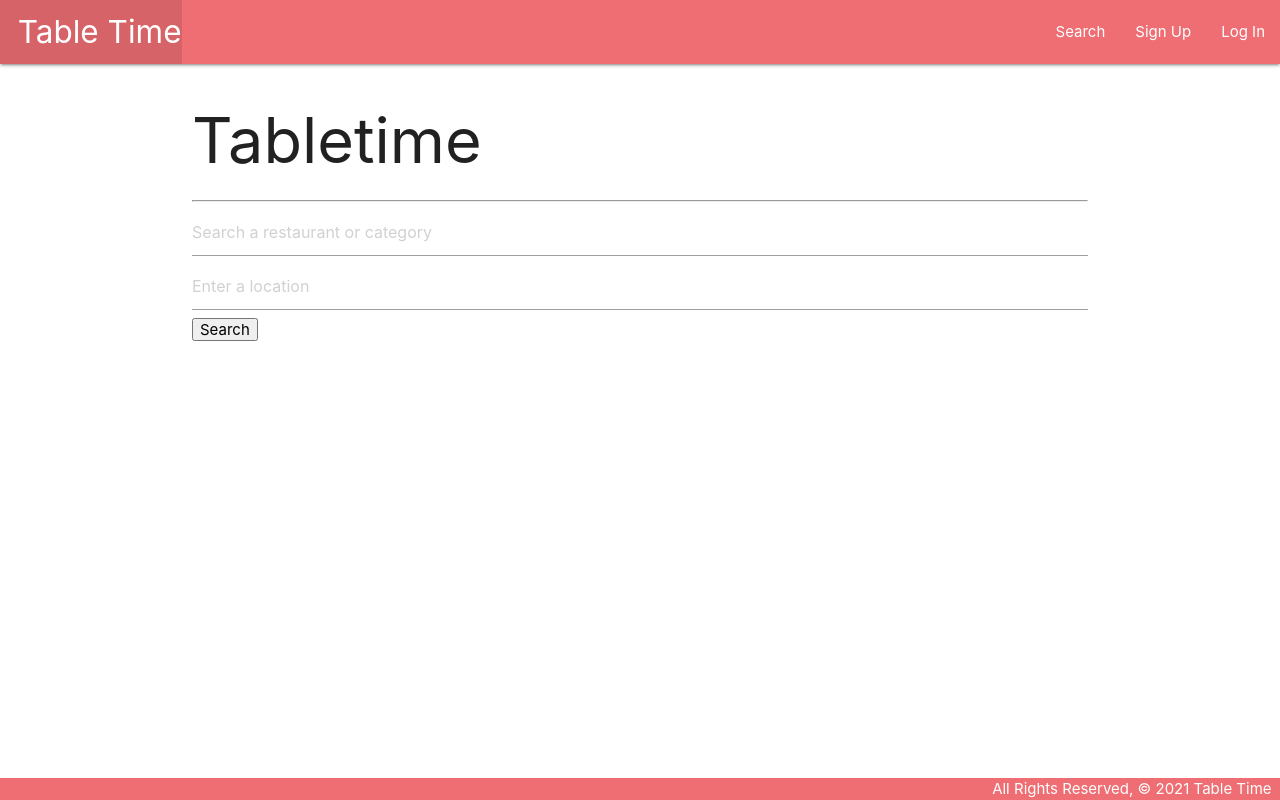
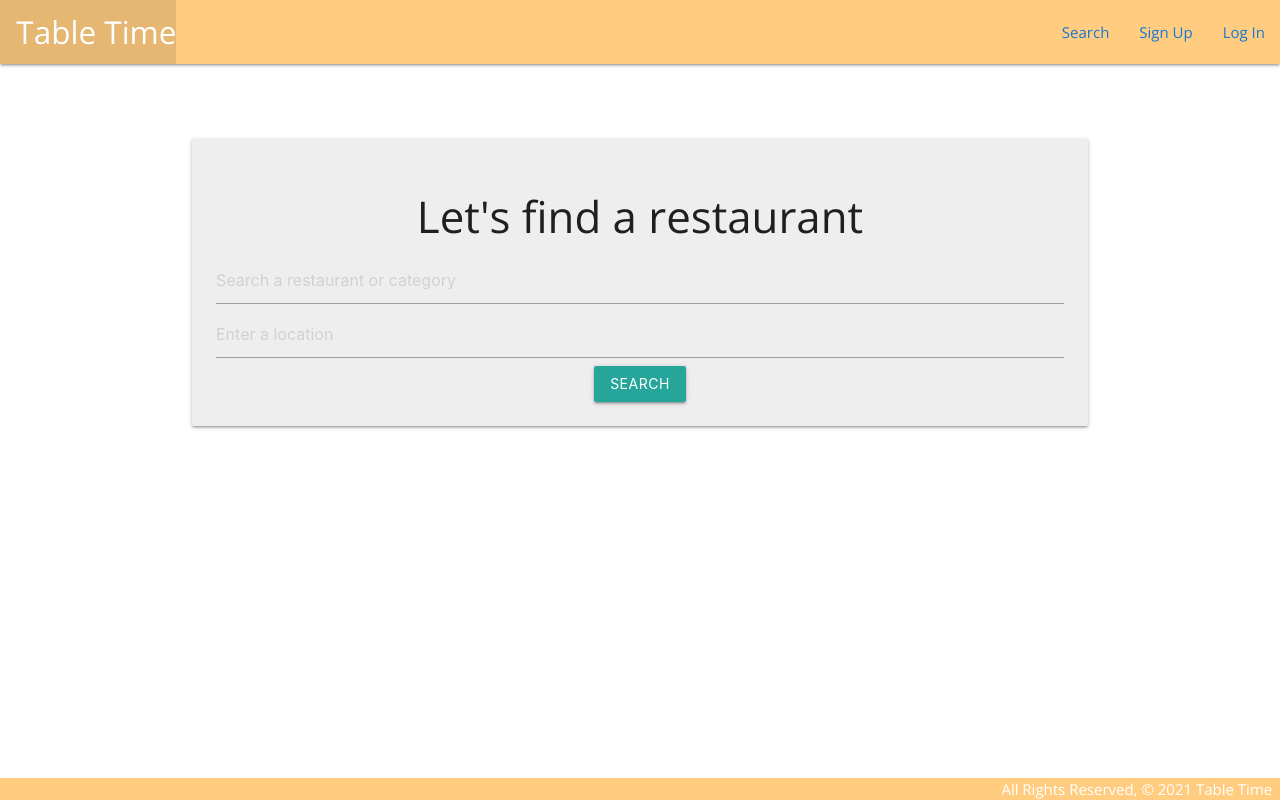
Before and after one commit to Abhibgit/Project3-TableTime, a Django app: page / in a window 1280 px wide. Run offline with Django 3.2, Linux system fonts and the light colour scheme.

Commit message:
adding styling pt1

```diff
--- a/tabletime/main_app/static/css/style.css
+++ b/tabletime/main_app/static/css/style.css
@@ -1,3 +1,7 @@
+* {
+  font-family: "Open Sans", sans-serif;
+}
+
 body {
   display: flex;
   min-height: 100vh;
@@ -13,14 +17,6 @@ footer.page-footer {
   text-align: right;
 }
 
-#profileImage {
-  width: 150px;
-  height: 150px;
-  border-radius: 50%;
-  background: #512da8;
-  font-size: 35px;
-  color: #fff;
-  text-align: center;
-  line-height: 150px;
-  margin: 20px 0;
+.hours {
+  text-decoration: underline;
 }
--- a/tabletime/main_app/templates/base.html
+++ b/tabletime/main_app/templates/base.html
@@ -16,33 +16,40 @@
       href="{% static 'css/style.css' %}"
     />
     <script src="https://cdnjs.cloudflare.com/ajax/libs/materialize/1.0.0/js/materialize.min.js"></script>
+    <link rel="preconnect" href="https://fonts.googleapis.com" />
+    <link rel="preconnect" href="https://fonts.gstatic.com" crossorigin />
+    <link
+      href="https://fonts.googleapis.com/css2?family=Open+Sans:wght@332&display=swap"
+      rel="stylesheet"
+    />
   </head>
   <body>
     <header class="navbar-fixed">
       <nav>
-        <div class="nav-wrapper">
+        <div class="nav-wrapper orange lighten-3">
           <ul>
             <li>
               <a href="/" class="left brand-logo">&nbsp;&nbsp;Table Time</a>
             </li>
           </ul>
           <ul class="right">
-            <li><a href="{% url 'home'%}">Search</a></li>
+            <li><a class="blue-text text-darken-2" href="{% url 'home'%}">Search</a></li></span>
             {% if user.is_authenticated %}
             <li>
-              <a href="{% url 'saved_restaurants' %}">View Saved Restaurants</a>
+              <a class="blue-text text-darken-2" href="{% url 'saved_restaurants' %}">View Saved Restaurants</a>
             </li>
-            <li><a href="{% url 'user_profile' %}">Profile</a></li>
+            <li><a class="blue-text text-darken-2"href="{% url 'user_profile' %}">Profile</a></li>
             {% else %}
-            <li><a href="{% url 'signup' %}">Sign Up</a></li>
-            <li><a href="{% url 'login' %}">Log In</a></li>
+            <li><a class="blue-text text-darken-2"href="{% url 'signup' %}">Sign Up</a></li>
+            <li><a class="blue-text text-darken-2"href="{% url 'login' %}">Log In</a></li>
             {% endif %}
           </ul>
         </div>
       </nav>
     </header>
     <main class="container">{% block content %} {% endblock %}</main>
-    <footer class="page-footer">
+
+    <footer class="page-footer orange lighten-3">
       <div class="right">
         All Rights Reserved, &copy; 2021 Table Time &nbsp;
       </div>
--- a/tabletime/main_app/templates/homepage.html
+++ b/tabletime/main_app/templates/homepage.html
@@ -1,13 +1,16 @@
 {% extends 'base.html' %} {% block content %}
+</br>
+</br>
+</br>
 
-<h1>Tabletime</h1>
-<hr />
-
+<div class="card-panel  grey lighten-3">
+  <div class="center-align">
+    <h3>Let's find a restaurant</h3>
     <form method="POST" action="{% url 'search_restaurant' %}">
       {% csrf_token %}
       <input
         type="text"
-    placeholder="Search a restaurant or category"
+        class="text-darken-2" placeholder="Search a restaurant or category"
         id="id_location"
         name="term"
       />
@@ -17,6 +20,8 @@
         id="id_location"
         name="location"
       />
-  <button type="submit" id="search_btn">Search</button>
+      <button type="submit" id="search_btn" class="btn">Search</button>
     </form>
+  </div>
+</div>
 {% endblock %}
--- /dev/null
+++ b/tabletime/package.json
@@ -0,0 +1,5 @@
+{
+  "dependencies": {
+    "jquery": "^3.6.0"
+  }
+}
```
Also changed, not shown: tabletime/main_app/templates/restaurantpage/restaurant.html (+17 -5 lines), tabletime/main_app/templates/restaurantpage/restaurant_detail.html (+19 -16 lines), tabletime/main_app/static/images/image.jpeg (added), tabletime/package-lock.json (added). Lines whose indentation alone changed are shown as unchanged.
